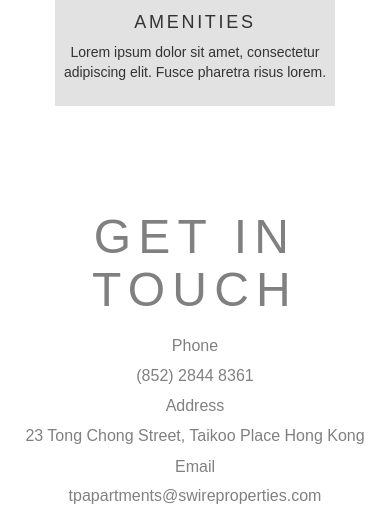
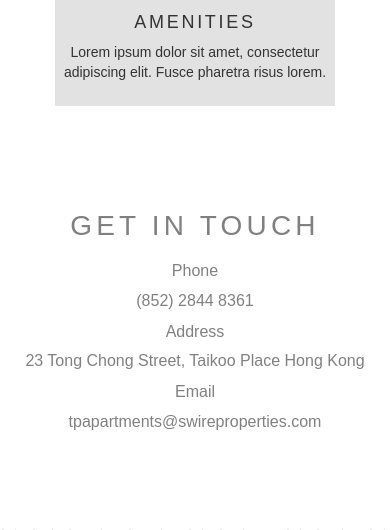
Before and after one commit to kossa/taikoo, a PHP site: page / in a window 390 px wide. Shown: the part 2785-3315 px from the top of the page. Run offline with PHP 8.4, Linux system fonts and the light colour scheme; some web fonts are replaced.

Commit message:
Get in Touch - Get in Touch header

```diff
--- a/css/style.css
+++ b/css/style.css
@@ -132,7 +132,7 @@
     .our-products p{height: auto;min-height: 0;padding: 0 2%;}
     footer#footer ul{margin: 40px 0 30px;}
     footer#footer li{display: block;padding: 3px 0;}
-    section.contemporary-comfort h2 {font-size: 40px;}
+    section.contemporary-comfort h2, section.get-in-touch h1{font-size: 40px;}
 }
 @media screen and (max-width: 630px){
     #header #logo a{width: 80%;display: block;}
@@ -158,7 +158,7 @@
     .our-products .col4 {width: 280px;}
     section.contact-form a#show-form{display: block;}
     section.contact-form form{display: none;}
-    section.contemporary-comfort h2{font-size: 28px;}
+    section.contemporary-comfort h2, section.get-in-touch h1{font-size: 28px;}
     section.contemporary-comfort h3{font-size: 14px;}
     section.contemporary-comfort{padding: 28px 0;}
 
```
